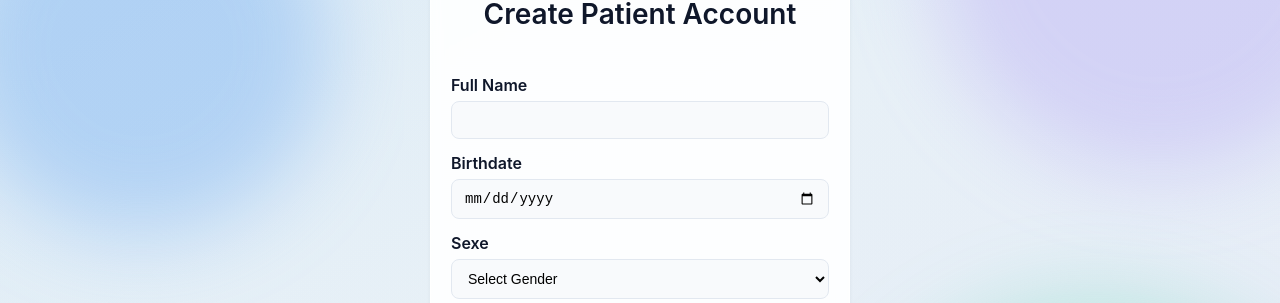
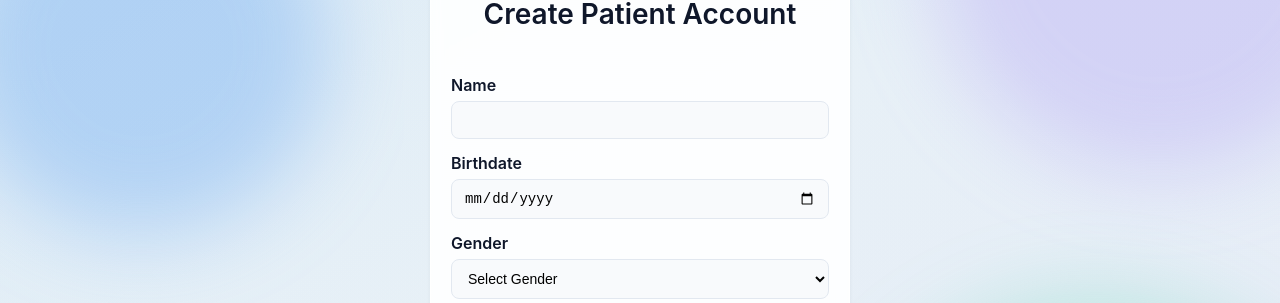
Before and after one commit to mhd-mzn20/physiotherapist, a React (Create React App) app in the folder frontend/: page /Register in a window 1280 px wide. Shown: the part 181-484 px from the top of the page. Built offline with nearby package versions, Linux system fonts and the light colour scheme.

Commit message:
feat: add treatment plan management page and patient registration form

```diff
--- a/frontend/src/pages/Treatement.jsx
+++ b/frontend/src/pages/Treatement.jsx
@@ -137,11 +137,11 @@ const TreatmentPlan = () => {
                 <div className="date-row">
                     <div className="form-group">
                         <label>Start Date</label>
-                        <input type="date" name="start_date" value={formData.start_date} onChange={handleInputChange} required />
+                        <input type="date" name="start_date" value={formData.start_date} min={new Date().toISOString().split('T')[0]} onChange={handleInputChange} required />
                     </div>
                     <div className="form-group">
                         <label>End Date</label>
-                        <input type="date" name="end_date" value={formData.end_date} onChange={handleInputChange} required />
+                        <input type="date" name="end_date" value={formData.end_date} min={new Date().toISOString().split('T')[0]} onChange={handleInputChange} required />
                     </div>
                 </div>
                 <div className="form-group">
--- a/frontend/src/pages/user/Register.jsx
+++ b/frontend/src/pages/user/Register.jsx
@@ -15,7 +15,11 @@ const Register = () => {
   const navigate = useNavigate();
 
   const handleChange = (e) => {
-    setFormData({ ...formData, [e.target.name]: e.target.value });
+    let value = e.target.value;
+    if (e.target.name === 'name') {
+      value = value.replace(/\s/g, '');
+    }
+    setFormData({ ...formData, [e.target.name]: value });
   };
 
   const handleRegister = async (e) => {
@@ -53,17 +57,17 @@ const Register = () => {
 
   return (
     <div className="login-page">
-    <Header showPortalLink={false} />
+      <Header showPortalLink={false} />
       <div className="container page-register">
         <h2>Create Patient Account</h2>
         <form onSubmit={handleRegister}>
-          <label>Full Name</label>
+          <label>Name</label>
           <input type="text" name="name" value={formData.name} onChange={handleChange} required />
 
           <label>Birthdate</label>
-          <input type="date" name="birthdate" value={formData.birthdate} onChange={handleChange} required />
+          <input type="date" name="birthdate" value={formData.birthdate} max={new Date().toISOString().split('T')[0]} onChange={handleChange} required />
 
-          <label>Sexe</label>
+          <label>Gender</label>
           <select name="sexe" value={formData.sexe} onChange={handleChange} required>
             <option value="">Select Gender</option>
             <option value="Male">Male</option>
@@ -80,7 +84,7 @@ const Register = () => {
             <button type="submit" className="btn-primary signup">Sign Up</button>
 
           </div>
-          <p style={{textAlign:'center' }}>already have an account? <a href="/login">Login here</a></p>
+          <p style={{ textAlign: 'center' }}>already have an account? <a href="/login">Login here</a></p>
         </form>
       </div>
       <Footer />
```
